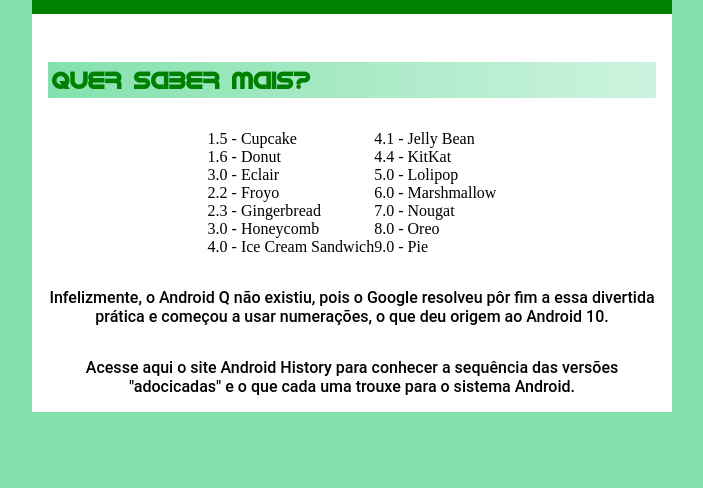
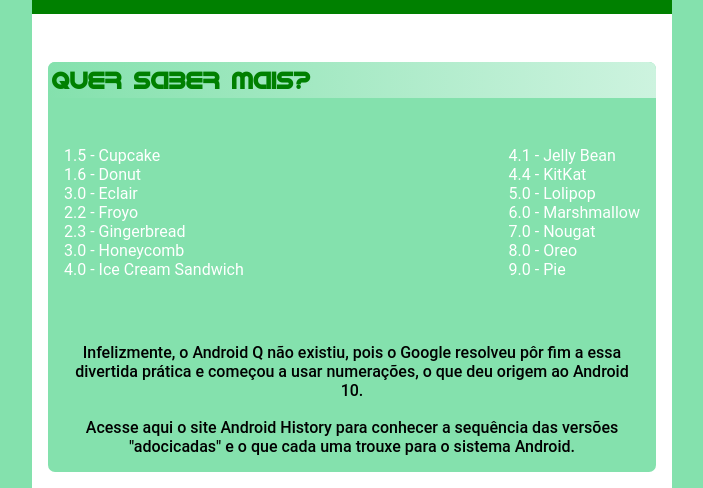
Before and after one commit to Vattghern203/Curso-em-Video-html5-and-css3, a plain HTML site: page Desafios/010/index.html in a window 1280 px wide. Shown: the part 2958-3446 px from the top of the page, without its empty margins (288-991 px from the left). Before the commit the page ends 3370 px from the top, so only its background shows below. Drawn offline with Linux system fonts and the light colour scheme.

Commit message:
desafio finalizado

```diff
--- a/Desafios/010/index.html
+++ b/Desafios/010/index.html
@@ -102,8 +102,7 @@
         </div>
 
         <section class="section-4">
-            <h2>Quer saber mais?</h2>
-
+            <h2 style="background-color: black;">Quer saber mais?</h2>
 
             <div class="column-divider">
                 <div class="column-1">
@@ -127,9 +126,10 @@
                 </div>
             </div>
 
-            <p>Infelizmente, o Android Q não existiu, pois o Google resolveu pôr fim a essa divertida prática e começou a usar numerações, o que deu origem ao Android 10.</p>
-
-            <p>Acesse aqui o site Android History para conhecer a sequência das versões "adocicadas" e o que cada uma trouxe para o sistema Android.</p>
+            <div class="sect-4-text">
+                <p>Infelizmente, o Android Q não existiu, pois o Google resolveu pôr fim a essa divertida prática e começou a usar numerações, o que deu origem ao Android 10.</p> <br>
+                <p>Acesse aqui o site Android History para conhecer a sequência das versões "adocicadas" e o que cada uma trouxe para o sistema Android.</p>
+            </div>
 
         </section>
 
--- a/Desafios/010/style.css
+++ b/Desafios/010/style.css
@@ -93,28 +93,48 @@ article {
 }
 
 .section-4 {
-    display: flex;
-    flex-direction: column;
-    column-count: 2;
+    border-radius: 7px;
+    background-color: #84E1AD;
+}
+
+.section-4 > h2 {
+    border-top-left-radius: 7px;
+    border-top-right-radius: 7px;
+    background-color: white;
+}
+
+.section-4 > li {
+    font-family: 'Android', sans-serif;
 }
 
 .column-divider {
+    color: white;
     display: flex;
     flex-direction: row;
-    align-items: flex-start;
-    justify-content: flex-start;
+    align-items: center;
+    justify-content: space-between;
+    width: 100%;
+    padding: 16px;
 }
 
 .column-1, .column-2 {
     display: flex;
     flex-direction: column;
     justify-content: flex-start;
+    align-items: flex-start;
+    align-self: flex-start;
+    flex-wrap: wrap;
+}
+
+.sect-4-text {
+    padding: 16px;
 }
 
 li {
     display: flex;
     flex-direction: column;
     justify-content: flex-start;
+    font-family: 'Roboto', sans-serif;
 }
 
 .video-container {
```
